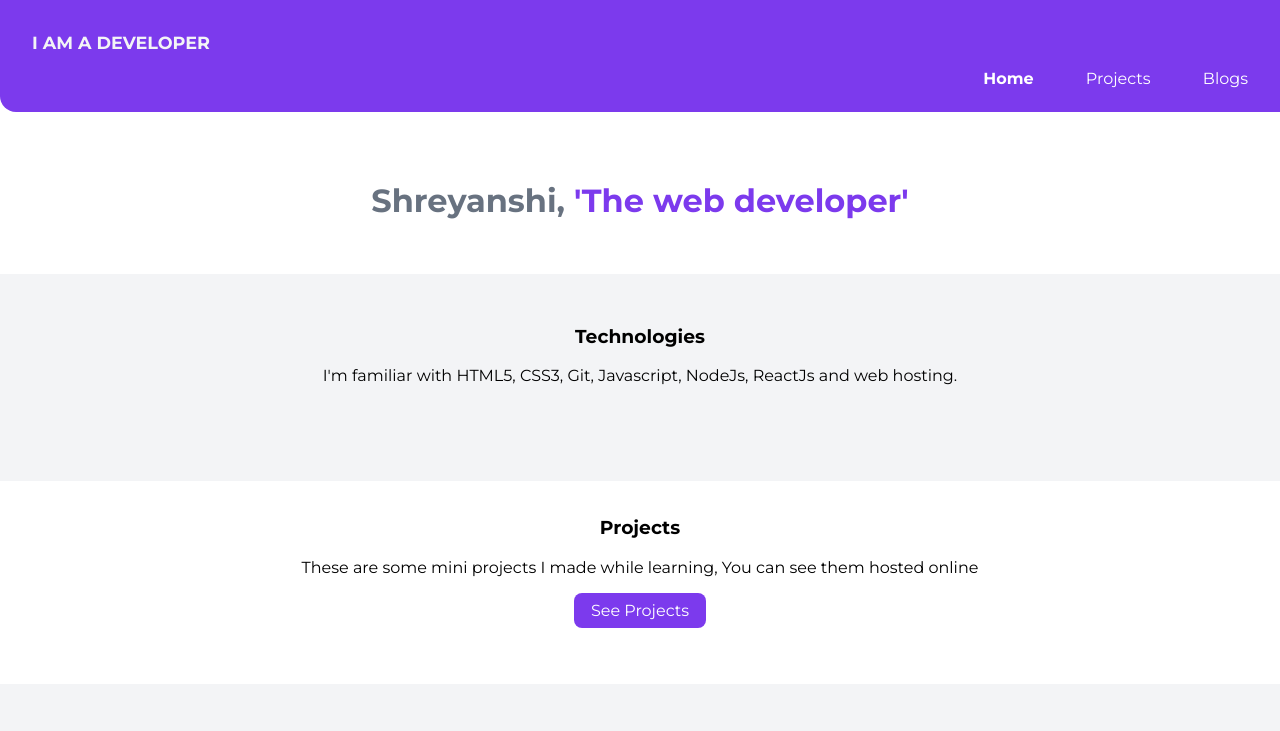
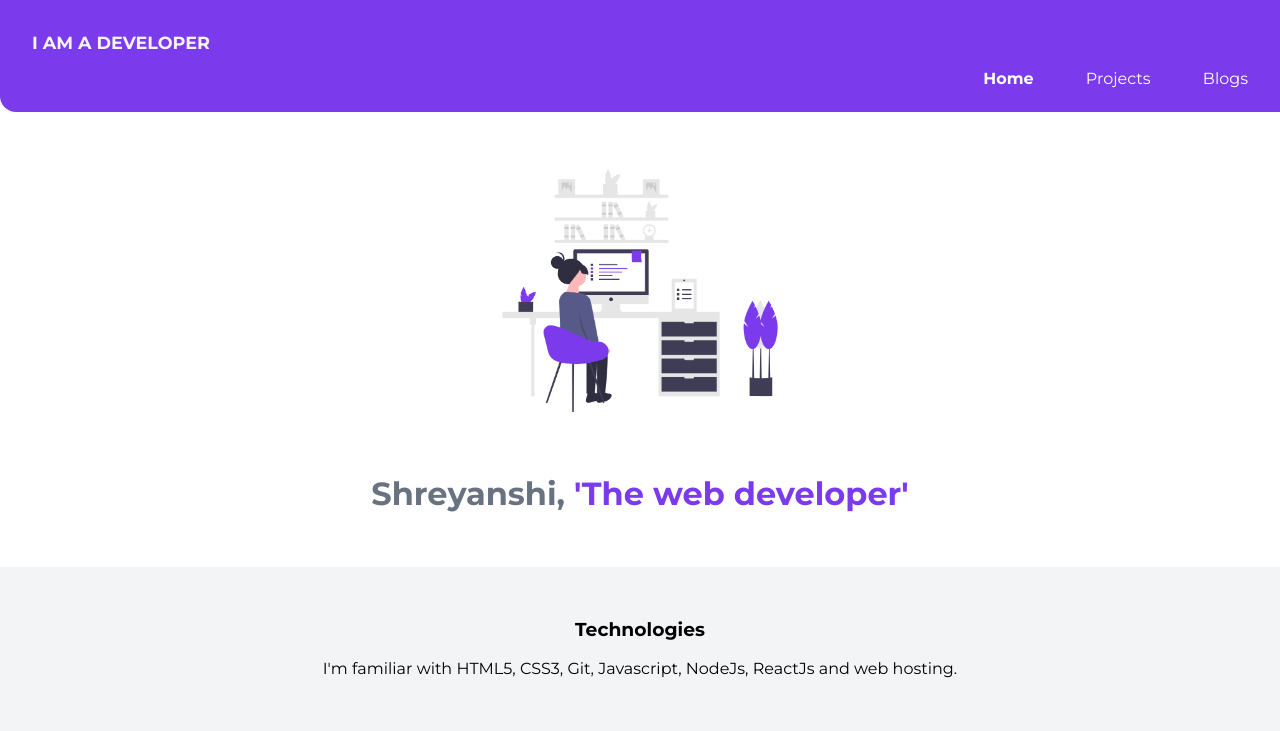
Before and after one commit to Shreyanshi7/Shreyanshi-Portfolio, a plain HTML site: page index.html in a window 1280 px wide. Shown: the top 731 px of the page. Drawn offline with Linux system fonts and the light colour scheme.

Commit message:
feat- hero-img added

```diff
--- a/index.html
+++ b/index.html
@@ -26,7 +26,7 @@
     </nav>
 
     <header class="hero">
-        <img class="hero-img" src=""/>
+        <img class="hero-img" src="./images/heroo-img.png"/>
         <h1 class="hero-heading">Shreyanshi,
         <span class="heading-inverted"> 'The web developer'</span></h1>
     </header>
```
Also changed, not shown: images/hero-img.png (added), images/heroo-img.png (added).
